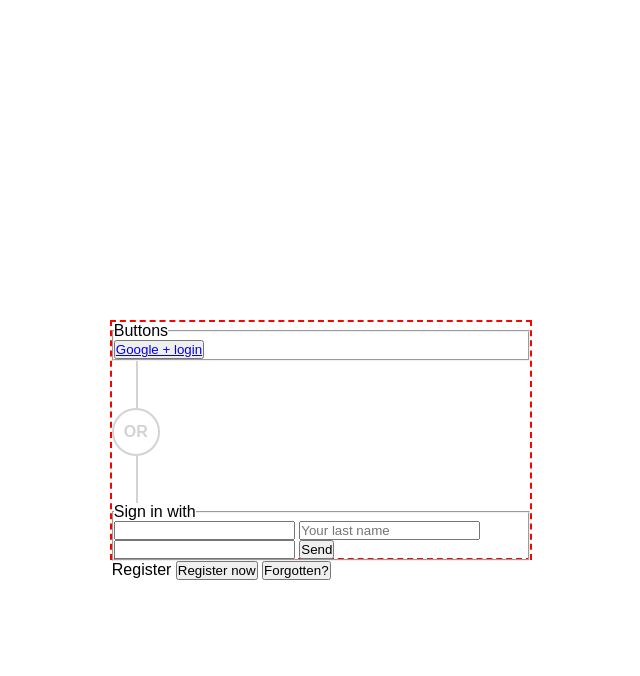
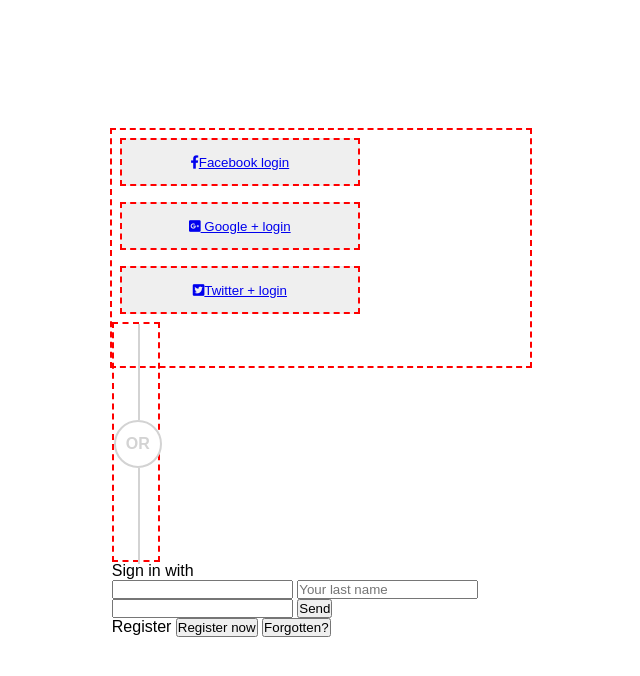
Before and after one commit to Amopho/registration-formular, a plain HTML site: page index.html in a window 1280 px wide. Shown: the whole page, without its empty margins (319-959 px from the left). Drawn offline with Linux system fonts and the light colour scheme.

Commit message:
icons reg form

```diff
--- a/css/style.css
+++ b/css/style.css
@@ -11,17 +11,35 @@
 }
 
 form {
-  margin: 25% auto;
+  margin: 10% auto;
   border: 2px red dashed;
   width: 33%;
   height: 30%;
 }
+
+.buttons {
+  width: 20rem;
+}
+
+.buttons button {
+  width: 15rem;
+  height: 3rem;
+  border: 2px red dashed;
+  margin: 0.5rem;
+}
+
 .line {
-  width: 300px;
-  height: 47px;
+  /* width: 3rem; */
+  height: 6rem;
   border-left: 2px solid lightgray;
   position: relative;
   left: 1.5rem;
+}
+
+.or-drawing {
+  height: 15rem;
+  width: 3rem;
+  border: 2px red dashed;
 }
 
 .draw {
--- a/index.html
+++ b/index.html
@@ -10,18 +10,30 @@
     <link rel="stylesheet" href="./fontawesome-free-5.15.2-web/css/all.css" />
   </head>
   <body>
-    <form action="index.js" method="GET">
-      <fieldset>
-        <legend>Buttons</legend>
+    <form>
+      <section class="buttons">
+        <button class="button1">
+          <a href="https://accounts.google.com/Login"
+            ><i class="fab fa-facebook-f"></i>Facebook login</a
+          >
+        </button>
         <button class="button2">
-          <a href="https://accounts.google.com/Login">Google + login</a>
+          <a href="https://accounts.google.com/Login"
+            ><i class="fab fa-google-plus-square"></i> Google + login</a
+          >
         </button>
-      </fieldset>
-      <div class="or-drawing"></div>
-      <div class="line"></div>
-      <div class="draw">OR</div>
-      <div class="line"></div>
-      <fieldset>
+        <button class="button3">
+          <a href="https://accounts.google.com/Login"
+            ><i class="fab fa-twitter-square"></i>Twitter + login</a
+          >
+        </button>
+      </section>
+      <div class="or-drawing">
+        <div class="line"></div>
+        <div class="draw">OR</div>
+        <div class="line"></div>
+      </div>
+      <section>
         <legend>Sign in with</legend>
         <input type="text" name="name" placeholder="" id="1" />
         <input
@@ -32,7 +44,7 @@
         />
         <input type="datetime" name="bDay" id="3" />
         <input type="submit" value="Send" />
-      </fieldset>
+      </section>
       <section class="toggle">
         <label class="toggle-lable">Register</label>
         <label class="switch">
```
